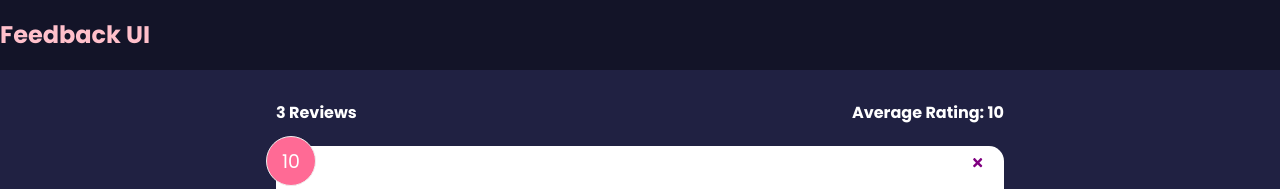
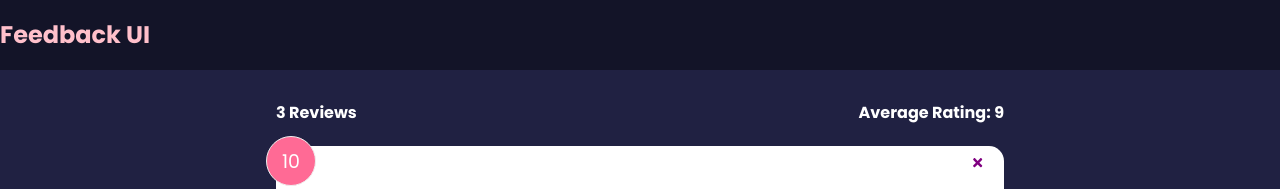
Before and after one commit to Fjguido/react-excercises, a React (Create React App) app in the folder reactpractice/: page / in a window 1280 px wide. Shown: the top 189 px of the page. Built offline with nearby package versions, Linux system fonts and the light colour scheme.

Commit message:
added avg of stats

```diff
--- a/reactpractice/src/components/FeedbackStats.jsx
+++ b/reactpractice/src/components/FeedbackStats.jsx
@@ -1,10 +1,17 @@
 
 
 function FeedbackStats({feedback}) {
+// Calculate ratings avg
+
+ let average = feedback.reduce((acc,cur) => {
+    return acc + cur.rating
+ }, 0) / feedback.length
+console.log(average)
+
   return (
     <div className="feedback-stats">
         <h4>{feedback.length} Reviews</h4>
-        <h4>Average Rating: 10</h4>
+        <h4>Average Rating: {isNaN(average) ? 0 : average}</h4>
     </div>
   )
 }
```
